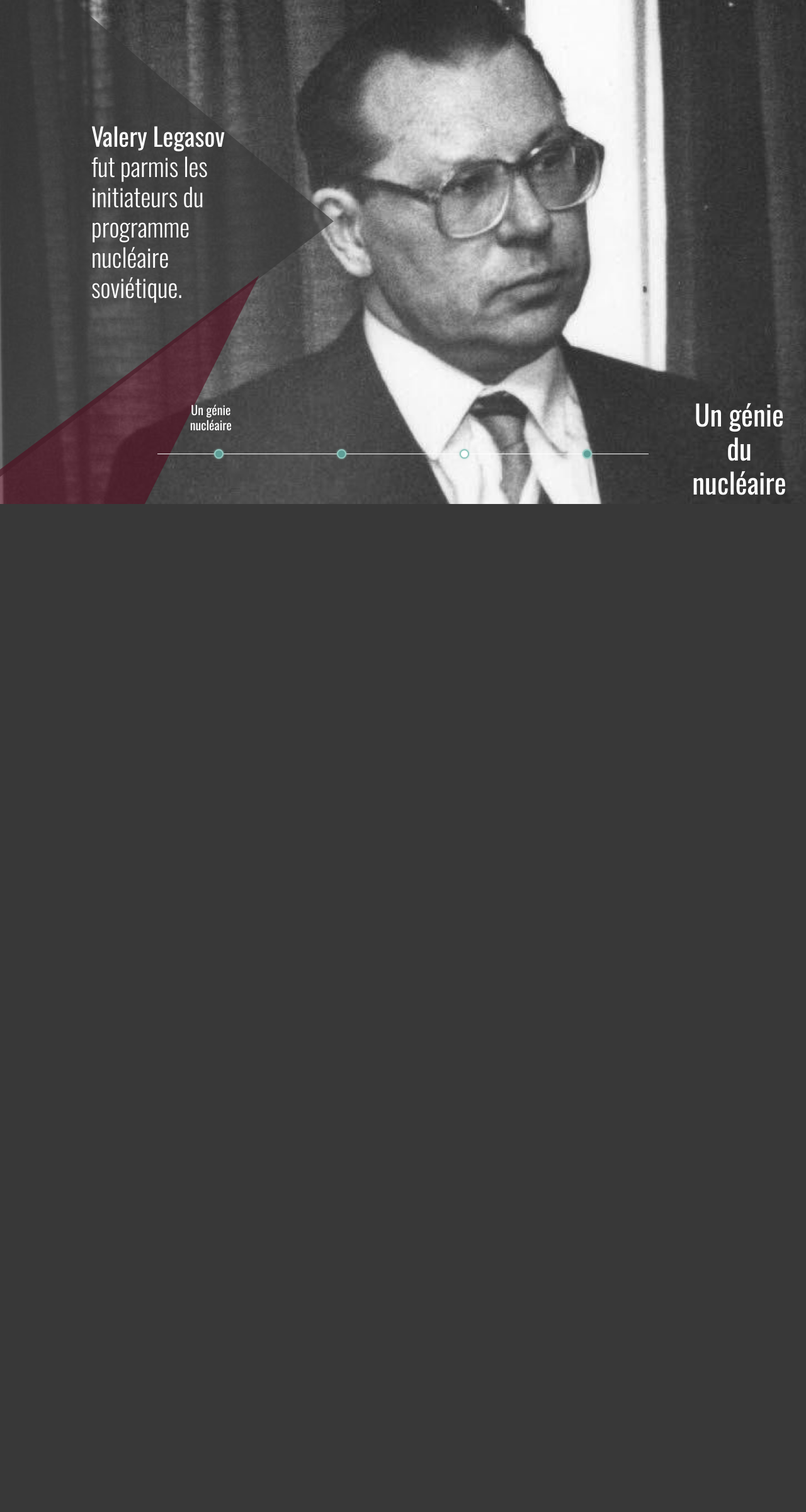
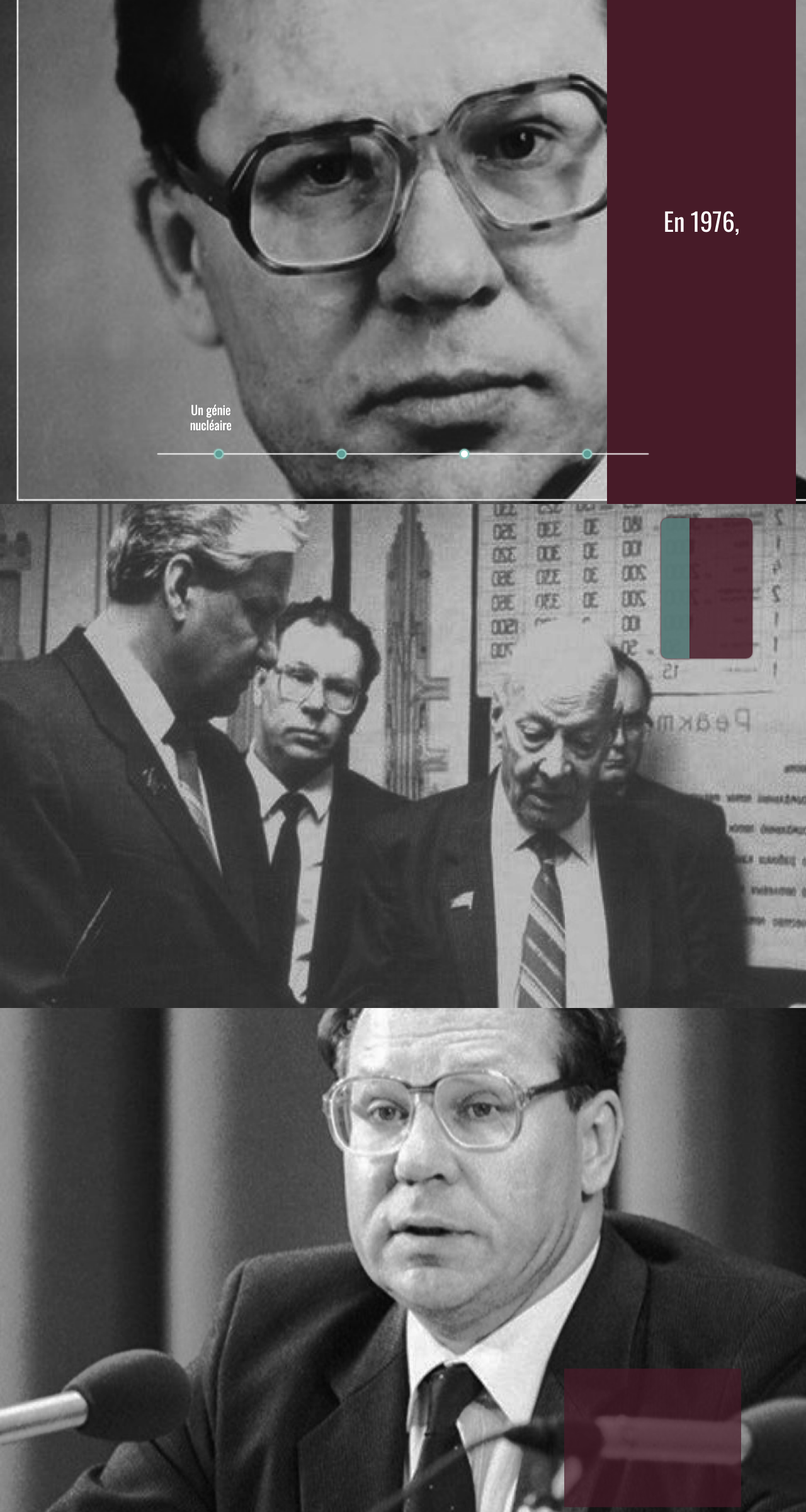
Before and after one commit to ChalalSamir/project-final-web1, a PHP site: page /article1.php in a window 1280 px wide. Shown: the whole page at 63% size. Before the commit the page ends 800 px from the top, so only its background shows below. Run offline with PHP 8.4, Linux system fonts and the light colour scheme.

Commit message:
article1 on

```diff
--- a/article1.php
+++ b/article1.php
@@ -5,15 +5,13 @@ $page_title = 'TchernoByLegassov - Administrateur';
 
 
 ?>
-<main class="container body article--one">
-
-  <div class="triangle">
-    <img src="assets/images/triangle1.svg" alt="">
-    <p class="triangle--text">
-    <span class="bold">Valery Legasov</span> fut parmis les initiateurs du programme nucléaire soviétique.
-    </p>
+  <main class="container body">
+      <div class="article--two">
+      <div class="right">
+    <h2>En 1976,</h2>
+    <p id="paragraph"></p>
   </div>
-  <div class="chapter">
+        <div class="chapter chapter--art2">
           <div class="line">
             <div class="round">
               <p class="round--title">Un génie nucléaire</p>
@@ -22,11 +20,48 @@ $page_title = 'TchernoByLegassov - Administrateur';
             <div class="round is--in"></div>
             <div class="round"></div>
           </div>
-    <div class="title--chapter">
-       <p>Un génie du nucléaire</p>
+
+        </div>
+      </div>
+<!-- 2 -->
+
+<div class="article--two bg2">
+      <div class="postit" id="postit">
+          <div class="postit__in">
           </div>
       </div>
 
+      <div class="postit postit--open hidden" id="postitTwo">
+        <i id="close">X</i>
+         <p>
+         Il participe à la <span class="bold">commission gouvernenementale formée en urgence par le président soviétive Gorbatchev.</span> Il est en charge des équipes scientifiques et techniques sur le site de la catastrophe
+         </p>
+      </div>
+        <div class="chapter chapter--art2">
+          <div class="line">
+            <div class="round">
+              <p class="round--title">Un génie nucléaire</p>
+            </div>
+            <div class="round"></div>
+            <div class="round is--in"></div>
+            <div class="round"></div>
+          </div>
+
+        </div>
+      </div>
+</div>
+
+<!-- 3 -->
+
+<div class="article--two bg3">
+
+       <div class="notes close" id="notes">
+       <p id="notes--text">
+
+         </p>
+       </div>
+</div>
   </main>
 
+
 <?php include 'assets/inc/footer.php'; ?>
--- a/assets/css/style.css
+++ b/assets/css/style.css
@@ -4,7 +4,14 @@
   box-sizing: border-box;
 }
 
-
+@keyframes postit {
+  from {
+    transform: translateY(10px);
+  }
+  to {
+    transform: translateY(-10px);
+  }
+}
 
 @keyframes triangle_go {
   from {
@@ -38,10 +45,12 @@
 @keyframes chapter {
   from {
     transform: translateY(100vh);
+    opacity: 0;
   }
 
   to {
     transform: translateY(0);
+    opacity: 1;
   }
 }
 
@@ -91,6 +100,7 @@ body {
     font-size: 100px;
     font-family: Helvetica, sans-serif;
     background-color:rgb(107, 9, 9);
+    position: relative;
 
   }
 
@@ -130,6 +140,68 @@ body {
   height: 100vh;
 }
 
+.article--two {
+  background: url('../images/bg1.png') no-repeat;
+  background-size: cover;
+  height: 100vh;
+}
+
+.bg2 {
+  background: url('../images/img2.png') no-repeat;
+  background-size: cover;
+
+}
+
+.bg3 {
+  background: url('../images/bg3.png') no-repeat;
+  background-size: cover;
+}
+
+.postit {
+  width: 145px;
+  height: 223px;
+  background-color: rgba(70, 26, 39, 0.845);
+  position: absolute;
+  right: 85px;
+  margin-top: 30px;
+  animation: postit 1s infinite alternate;
+  box-shadow: rgba(70, 26, 39, 0.845) 0 0 3px;
+  border-radius: 10px;
+
+}
+.postit__in {
+  width: 45px;
+  height: 100%;
+  box-shadow: rgba(70, 26, 39, 0.845) 0 0 3px;
+  background-color: rgba(94, 158, 151, 0.68);
+  border-radius: 10px 0 0 10px;
+
+}
+.postit--open {
+  width: 535px;
+  display: flex;
+  align-items: center;
+  justify-content: center;
+  color: white;
+  font-weight: 300;
+  font-family: Oswald, sans-serif;
+  font-size: 24px;
+  text-align: center;
+  line-height: 120%;
+}
+
+.postit--open i {
+  position: absolute;
+  top:5px;
+  right:10px;
+}
+
+.hidden {
+  display: none;
+}
+.bold {
+  font-weight: 500;
+}
 .triangle {
   height: 100vh;
   width: 530px;
@@ -163,15 +235,48 @@ body {
   font-weight: 400;
 
 }
+
+.right {
+  height: 100vh;
+  width: 300px;
+  background-color: #471B28;
+  color: white;
+  font-family: Oswald;
+  font-size: 25px;
+  text-align: center;
+  font-weight: 300;
+  display: flex;
+  justify-content: center;
+  flex-direction: column;
+  position: absolute;
+  right: 16px;
+}
+
+.right h2 {
+  font-size: 40px;
+  font-weight: 500;
+  margin-bottom: 100px;
+
+}
+
 .chapter {
   height: 160px;
   width: 100vw;
-  position: relative;
   bottom: 160px;
   display: flex;
   align-items: center;
   justify-content: center;
   animation: chapter 2s;
+  z-index: 10;
+}
+
+.chapter--relative {
+  position: relative;
+}
+
+.chapter--art2 {
+  position: fixed;
+  bottom: 0;
 }
 
 .line {
@@ -182,6 +287,7 @@ body {
   display: flex;
   justify-content: space-around;
   align-items: center;
+  box-shadow: white 0 0 2px;
 }
 .round {
   height: 15px;
@@ -191,6 +297,11 @@ body {
   border-radius: 10px;
   box-shadow: 0 0 3px #92C8BF;
   position: relative;
+  transition: 300ms;
+}
+
+.round:hover {
+  cursor: pointer;
 }
 
 .is--in {
@@ -218,6 +329,36 @@ body {
   font-family: Oswald, sans-serif;
   line-height: 120%;
   text-align: center;
+}
+
+.article--one__first {
+  background: url('../images/img2.png') no-repeat;
+  background-size: cover;
+  height: 100vh;
+  width: 100vw;
+}
+
+.notes {
+  width: 281px;
+  height: 220px;
+  background-color: rgba(70, 26, 39, 0.719);
+  position: absolute;
+  bottom: -200vh;
+  left: 70vw;
+  display: flex;
+  justify-content: center;
+  align-items: center;
+  text-align: center;
+  z-index: 0;
+  animation: postit 1s infinite alternate;
+
+}
+
+.notes p {
+  color: white;
+  font-family: Oswald, sans-serif;
+  font-size: 30px;
+  line-height: 120%;
 }
 
 /* homepage */
@@ -300,3 +441,13 @@ transform: translateY(-100%);
 .down {
 transform: translateY(100%);
 }
+
+.next a{
+  position: absolute;
+  right: 30px;
+  top:50%;
+  transform: translateY(-50%);
+  color: red;
+  font-size: 30px;
+  text-decoration: none;
+}
--- a/assets/js/app.js
+++ b/assets/js/app.js
@@ -51,7 +51,6 @@ function setTranslateX(element, progression) {
   } else if (progression < 0) {
     progression = 0;
   }
-
   // The size to move is the element width minus the window width
   var toMove = element.offsetWidth - window.innerWidth;
 
@@ -59,26 +58,18 @@ function setTranslateX(element, progression) {
   var transform = (-1 * toMove * progression) + 'px';
   element.style.transform = 'translateX(' + transform + ')';
 }
-
-
 // api
 const productList = document.querySelector('#productList');
-asyncFetch('http://localhost:8888/project-final-web1/admin/api.php')
-  .then(data => {
-    // Boucle sur la collection
-    for (let item of data.articles) {
-      console.log(item)
-      // Ajouter une balise dans le DOM
+let firstArticle = document.querySelector('#firstArticle');
+let paragraph = document.getElementById('paragraph');
 
-
-      productList.innerHTML += `
-      <div class="products__product">
-        ${item.title}
-      </div>
-      `
-    }
-  })
-  .catch(err => console.error(err))
+asyncFetch('http://localhost:8888/project-final-web1/admin/api.php').then(data => {
+  // Boucle sur la collection
+  for (let item of data.articles) {
+    // Ajouter une balise dans le DOM
+    productList.innerHTML += `<div class="products__product"> ${item.title} </div>`;
+  }
+}).catch(err => console.error(err))
 
 
 // open homepage
@@ -101,3 +92,34 @@ asyncFetch('http://localhost:8888/project-final-web1/admin/api.php')
 //     check = 0;
 //   }
 // })
+
+// page article hover
+
+let postit = document.getElementById('postit');
+let postitTwo = document.getElementById('postitTwo');
+let close = document.getElementById('close');
+
+postit.addEventListener('click', () => {
+  postit.classList.add('hidden');
+  postitTwo.classList.remove('hidden');
+});
+
+close.addEventListener('click', () => {
+  postit.classList.remove('hidden');
+  postitTwo.classList.add('hidden');
+})
+
+// notes
+
+let notes = document.getElementById('notes');
+let notesText = document.getElementById('notes--text');
+let prompt = 0;
+notes.addEventListener('click', () => {
+  prompt++;
+  notes.classList.remove('close');
+  notes.style.height = '420px';
+  if (prompt === 1) {
+    notesText.innerHTML += "Il cosigne le rapport d’aout 1986 sur les causes de l’explosion.";
+
+  }
+})
```
Also changed, not shown: index.php (+3 -5 lines), test.html (+1 -34 lines), assets/images/bg1.png (added), assets/images/bg3.png (added), assets/images/img2.png (added), assets/images/img3.png (added). Lines whose indentation alone changed are shown as unchanged.
